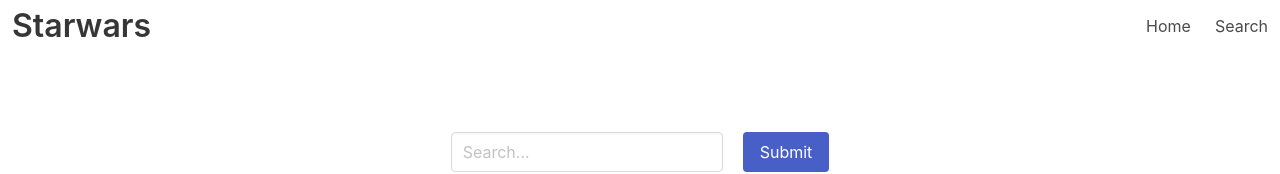
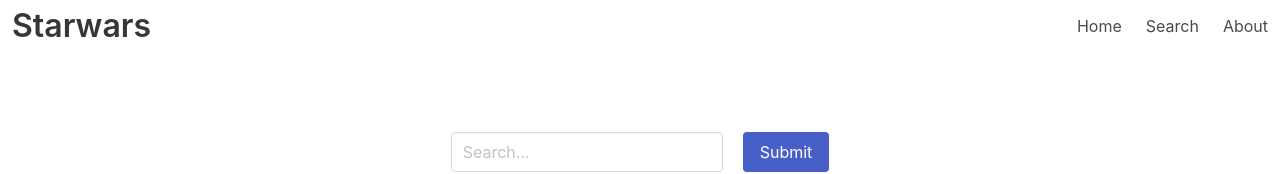
Before and after one commit to madebycollins/sovtechswapp, a Next.js app in the folder client/: page /search in a window 1280 px wide. Shown: the top 174 px of the page. Built offline with nearby package versions, Linux system fonts and the light colour scheme.

Commit message:
Added about section to Navbar component

```diff
--- a/client/components/Navbar.js
+++ b/client/components/Navbar.js
@@ -33,6 +33,12 @@
                             </a>
                         </Link>
 
+                        <Link href="/about">
+                            <a className="navbar-item">
+                                About
+                            </a>
+                        </Link>
+
                     </div>
                 </div>
             </nav>
```
